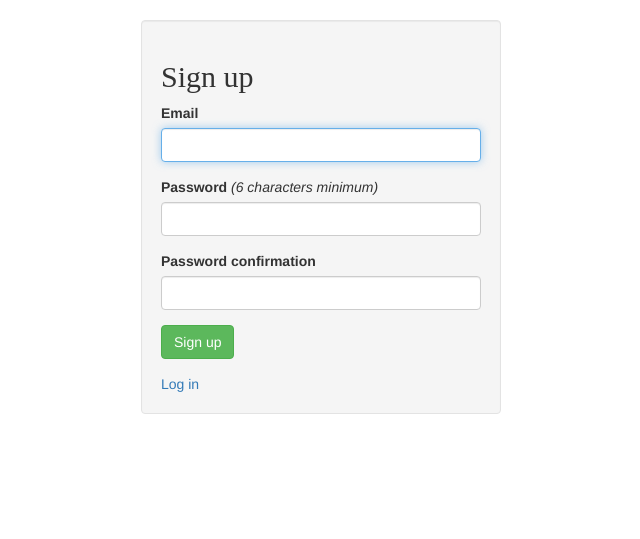
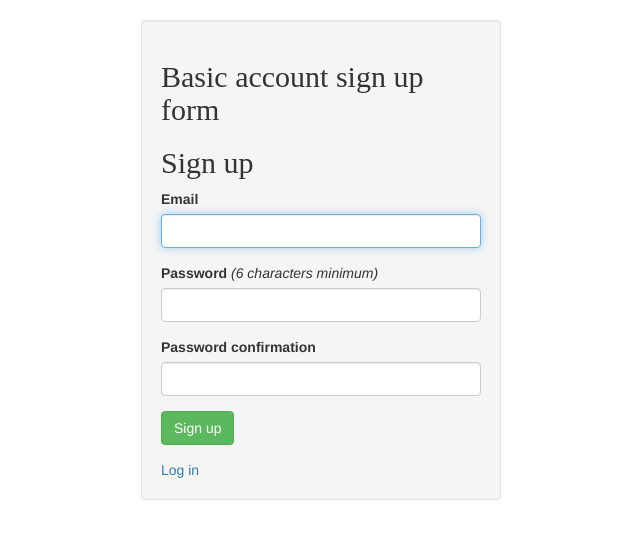
Before and after one commit to AlepsVillarreal/Ruby-on-Rails-test, a Rails app: page /users/sign_up in a window 1280 px wide. Shown: the part 50-589 px from the top of the page, without its empty margins (319-959 px from the left). Run offline with Rails 7, Linux system fonts and the light colour scheme; style sheets or scripts are compiled from the project's sources; some libraries are stand-ins or nearby versions.

Commit message:
Added conditional logic on sign up form

```diff
--- a/app/views/devise/registrations/new.html.erb
+++ b/app/views/devise/registrations/new.html.erb
@@ -2,6 +2,11 @@
   <div class="row">
     <div class="col-md-4 col-md-offset-4">
       <div class="well">
+        <% if params[:plan] == '2' %>
+          <h2> Pro Account Sign up form</h2>
+        <% else %>
+          <h2> Basic account sign up form</h2>
+        <% end %>
         <h2>Sign up</h2>
         <%= form_for(resource, as: resource_name, url: registration_path(resource_name)) do |f| %>
           <%= devise_error_messages! %>
```
